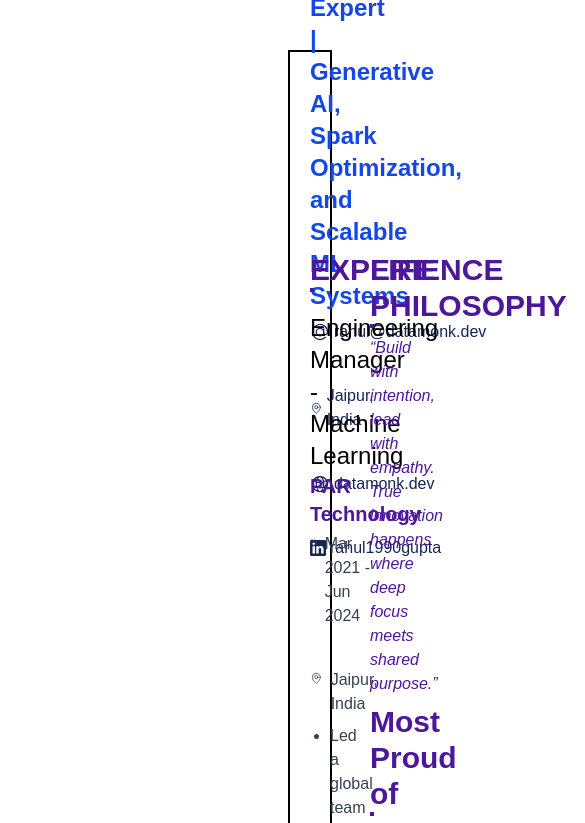
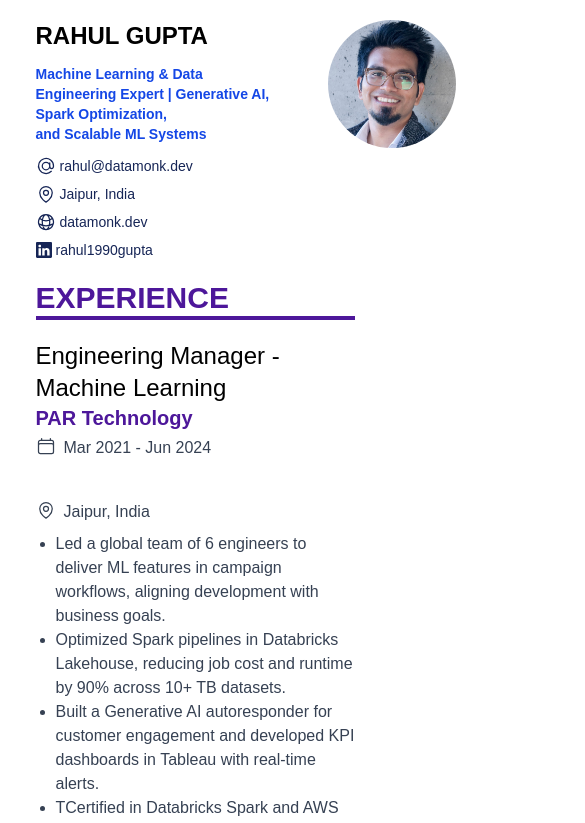
Before and after one commit to om-khorwal/Resume-Vessel, a Next.js app: page / in a window 390 px wide. Shown: the top 823 px of the page, 585 px wide, since content can reach past the window. Built offline with nearby package versions, Linux system fonts and the light colour scheme.

Commit message:
first commit

```diff
--- a/app/globals.css
+++ b/app/globals.css
@@ -21,9 +21,6 @@
 
 body {
   font-family: Arial, Helvetica, sans-serif;
-  margin-left: 18rem;
-  margin-right: 18rem;
-  margin-top: 50px;
-  margin-bottom: 50px;
+  margin: 5%;
 
 }
--- a/app/page.tsx
+++ b/app/page.tsx
@@ -8,20 +8,18 @@ export default function Home() {
 
   return (
     <>
-    <div className="border-2 p-5">
 
       <Header />
-      <div className="flex w-full gap-15">
-        <div className= "w-[60%]">
-          <Experience />
+      <div className="flex flex-col md:flex-row w-full gap-5 px-4">
+      <div className="w-full md:w-[60%]">
+      <Experience />
         </div>
-        <div className="w-[40%]">
+        <div className="w-full md:w-[40%]">
           <Lifephilosophy />
           <Proud />
           <Strength/>
         </div>
       </div>
-      </div>
 
     </>
   );
--- a/assets/ContactLink.tsx
+++ b/assets/ContactLink.tsx
@@ -8,7 +8,7 @@ interface ContactLinkProps {
 }
 
 const ContactLink = ({ href, icon, label }: ContactLinkProps) => (
-  <Link href={href} className="text-blue-950 flex items-center gap-1">
+  <Link href={href} className="text-blue-950 flex items-center gap-1 text-sm sm:text-base">
     {icon} {label}
   </Link>
 );
--- a/assets/Profileimg.tsx
+++ b/assets/Profileimg.tsx
@@ -1,7 +1,7 @@
 const ProfileImage = () => (
-    <div className="w-1/3 h-40 justify-end flex">
-      <img src="/r.jpeg" alt="profile" className="h-40 rounded-full" />
-    </div>
-  );
+  <div className="w-full md:w-1/3 flex justify-center md:justify-end">
+    <img src="/r.jpeg" alt="profile" className="h-32 w-32 sm:h-40 sm:w-40 rounded-full object-cover" />
+  </div>
+);
 
-  export default ProfileImage;
+export default ProfileImage;
--- a/assets/name.tsx
+++ b/assets/name.tsx
@@ -1,16 +1,13 @@
 import React from "react";
 
-interface nameprops{
-    label:string;
+interface nameprops {
+  label: string;
 }
 
-const name =({label}:nameprops)=>{
-    return(
-        <>
-    <h1 className=" font-black text-4xl">{label}</h1>
-        </>
-    )
+const Name = ({ label }: nameprops) => {
+  return (
+    <h1 className="font-black text-2xl sm:text-3xl md:text-4xl">{label}</h1>
+  );
+};
 
-}
-
-export default name;
+export default Name;
--- a/components/header.tsx
+++ b/components/header.tsx
@@ -10,20 +10,26 @@ import Name from "../assets/name";
 
 const Header = () => {
   return (
-    <div className="w-full h-max flex mb-5">
-      <div className="h-40 gap-2 w-[70%] flex flex-col justify-center">
+    <div className="w-full h-max flex flex-row  items-start justify-between gap-4 mb-5 px-4">
+
+      {/* Left: Name + Tagline + Links */}
+      <div className="w-[65%] min-w-[240px] flex flex-col justify-center gap-3">
         <Name label="RAHUL GUPTA" />
-        <h3 className="text-blue-700 font-bold text-2xl">
-          Machine Learning & Data Engineering Expert | Generative AI, Spark Optimization, and Scalable ML Systems
+        <h3 className="text-blue-700 font-bold text-sm sm:text-base md:text-lg">
+          Machine Learning & Data Engineering Expert | Generative AI, Spark Optimization, <br />and Scalable ML Systems
         </h3>
-        <div className="flex gap-10 flex-wrap">
+        <div className="flex flex-col sm:flex-row sm:flex-wrap gap-2">
           <ContactLink href="mailto:rahul@datamonk.dev" icon={<At />} label="rahul@datamonk.dev" />
           <ContactLink href="https://goo.gl/maps/uKYDKA4GVgrPP2BB7" icon={<Location />} label="Jaipur, India" />
           <ContactLink href="https://datamonk.dev" icon={<Globe />} label="datamonk.dev" />
           <ContactLink href="https://www.linkedin.com/in/rahul1990gupta/" icon={<Linkedin />} label="rahul1990gupta" />
         </div>
       </div>
-      <ProfileImage />
+
+      {/* Right: Image */}
+      <div className="w-[35%] min-w-[200px] flex justify-end">
+        <ProfileImage />
+      </div>
     </div>
   );
 };
```
